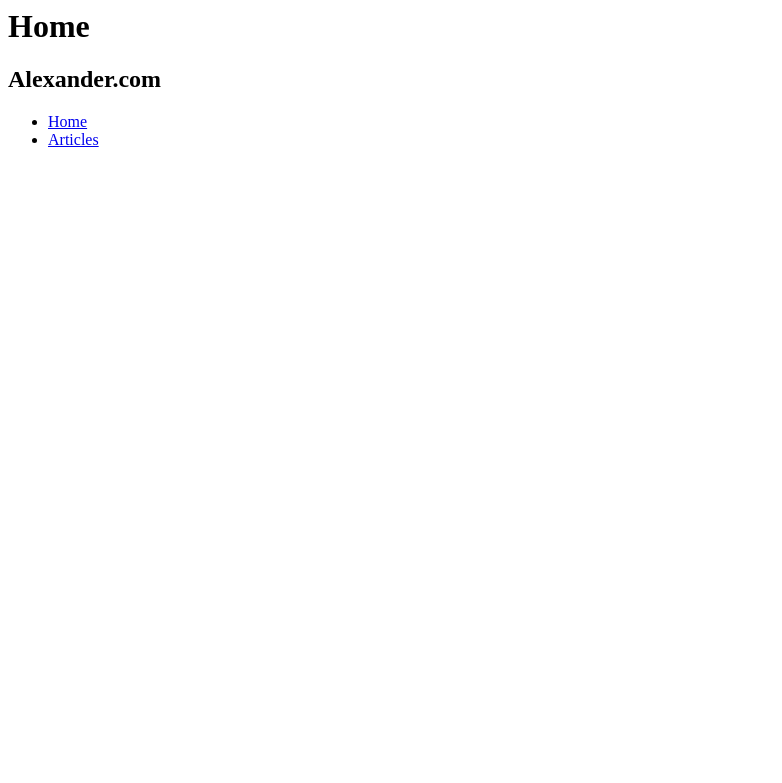
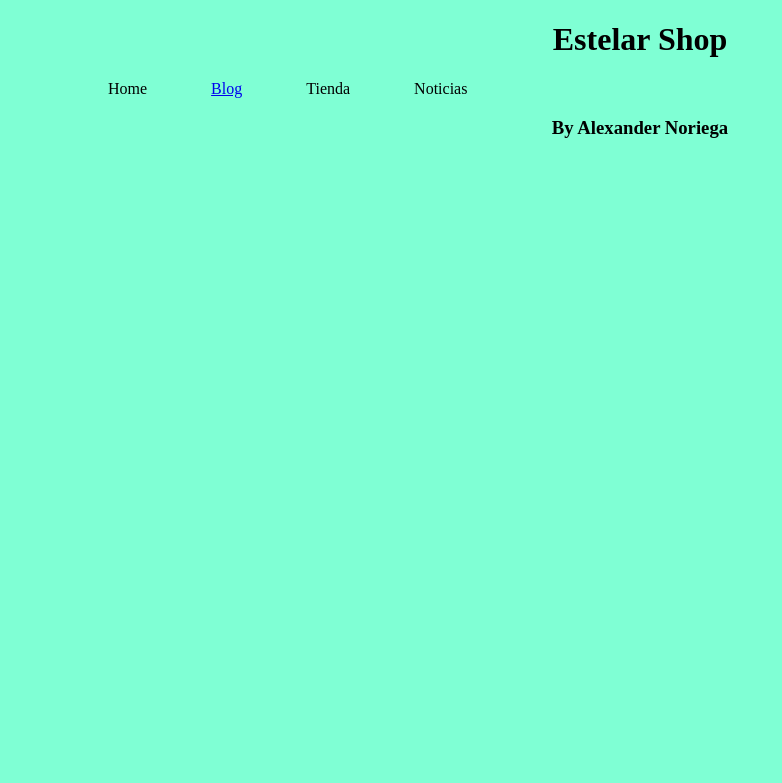
Before and after one commit to AlexSejmet/django-railway, a Django app: page / in a window 1280 px wide. Shown: the top 783 px of the page, without its empty margins (0-782 px from the left). Run offline with Django 5.2, Linux system fonts and the light colour scheme.

Commit message:
comienzo de estilo

```diff
--- a/blog/templates/articles.html
+++ /dev/null
@@ -1,5 +0,0 @@
-{% load static %}
-
-<h1>Articulos</h1>
-
-<img src="{% static '/images/01.png' %}" style="width: 200px;">
--- /dev/null
+++ b/blog/templates/blog.html
@@ -0,0 +1,5 @@
+{% load static %}
+
+<h1>Blog</h1>
+
+<img src="{% static '/images/001.png' %}" style="width: 200px;">
--- a/blog/urls.py
+++ b/blog/urls.py
@@ -2,5 +2,5 @@ from django.urls import path
 from blog import views
 
 urlpatterns = [
-    path('',views.render_articles, name='articles'),
+    path('',views.render_blog, name='blog'),
 ]
--- a/blog/views.py
+++ b/blog/views.py
@@ -3,5 +3,5 @@ from django.shortcuts import render
 # Create your views here.
 
 
-def render_articles(request):
-    return render(request, 'articles.html')
+def render_blog(request):
+    return render(request, 'blog.html')
--- a/django_project/urls.py
+++ b/django_project/urls.py
@@ -20,6 +20,6 @@ from django.urls import path, include
 urlpatterns = [
     path('admin/', admin.site.urls),
     path('',include('home.urls')),
-    path('articles/', include('blog.urls')),
+    path('blog/', include('blog.urls')),
     path('api/',include('tasks.urls')),
 ]
--- /dev/null
+++ b/home/static/css/Estilos.css
@@ -0,0 +1,18 @@
+
+h1 {
+    text-align: center;
+}
+
+body {
+    background-color: aquamarine;
+}
+
+nav li {
+    list-style-type: none;
+    display: inline-block;
+    margin-left: 60px;
+}
+
+footer h3 {
+    text-align: center;
+}
--- a/home/templates/home.html
+++ b/home/templates/home.html
@@ -1,13 +1,30 @@
-<h1>Home</h1>
+<!DOCTYPE html>
+<html>
 
-<h2>Alexander.com</h2>
+<head>
+    <title>Estelar Shop</title>
+    <h1>Estelar Shop</h1>
+    <link rel="stylesheet" href="static/css/Estilos.css">
+</head>
 
-<ul>
-    <li>
-        <a href="/">Home</a>
-    </li>
+<body>
+    <nav>
+        <ul>
+            <li>Home</li>
+            <li> <a href="/blog">Blog</a> </li>
+            <li>Tienda</li>
+            <li>Noticias</li>
+        </ul>
+    </nav>
 
-    <li>
-        <a href="/articles">Articles</a>
-    </li>
-</ul>
+    <div>
+
+    </div>
+
+    <footer>
+        <h3>By Alexander Noriega</h3>
+    </footer>
+
+</body>
+
+</html>
```
Also changed, not shown: blog/static/images/001.png (added), blog/static/images/01.png (deleted).
